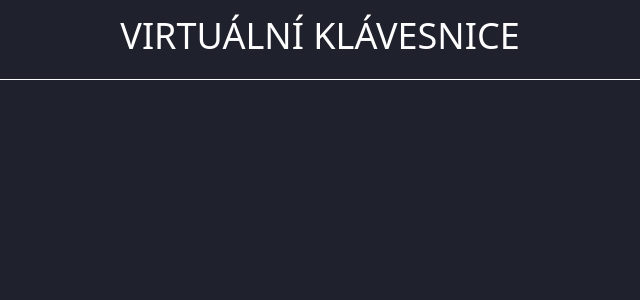
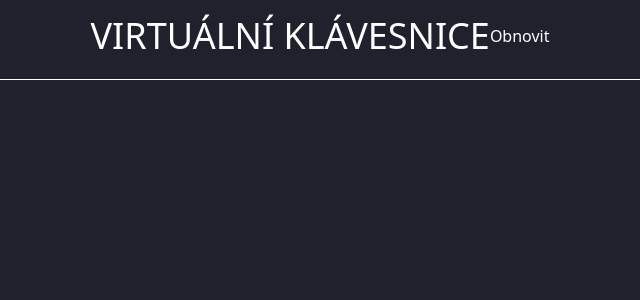
Before and after one commit to OndrejLosensky/virtual-keyboard, a React (Create React App) app: page / in a window 1280 px wide. Shown: the top 300 px of the page, without its empty margins (320-960 px from the left). Built offline with nearby package versions, Linux system fonts and the light colour scheme; the HTML template or start-up script is replaced by a standard one.

Commit message:
přidání tlačítka

```diff
--- a/src/header/Header.js
+++ b/src/header/Header.js
@@ -3,8 +3,9 @@ import React from "react";
 const Header = () => {
     return (
         <div className="w-full h-[80px] border-b-[1px] border-b-foreColorWhite">
-            <div className="text-foreColorWhite">
+            <div className="text-foreColorWhite flex flex-row justify-center">
                 <h1 className="uppercase text-4xl text-center py-4 font-semiBold"> Virtuální klávesnice</h1>
+                <button className=""> Obnovit </button>
             </div>
         </div>
     )
```
